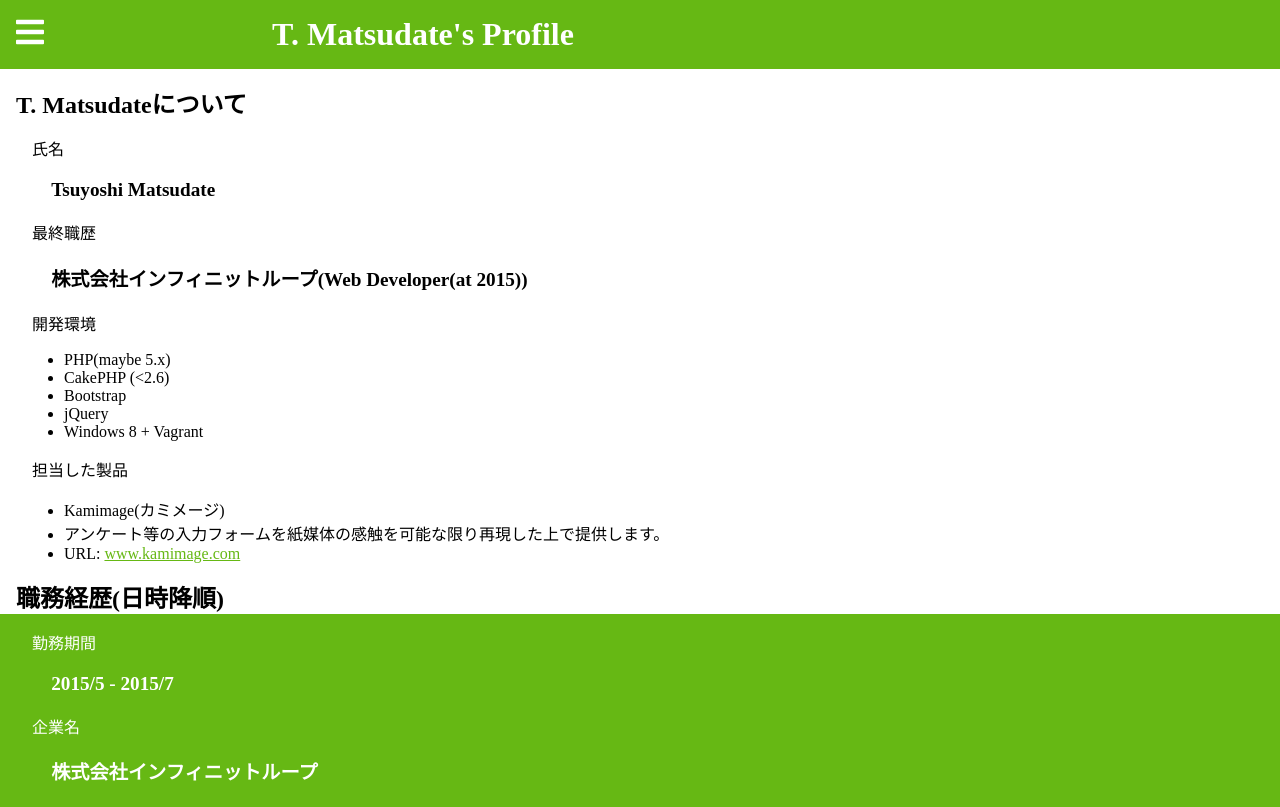
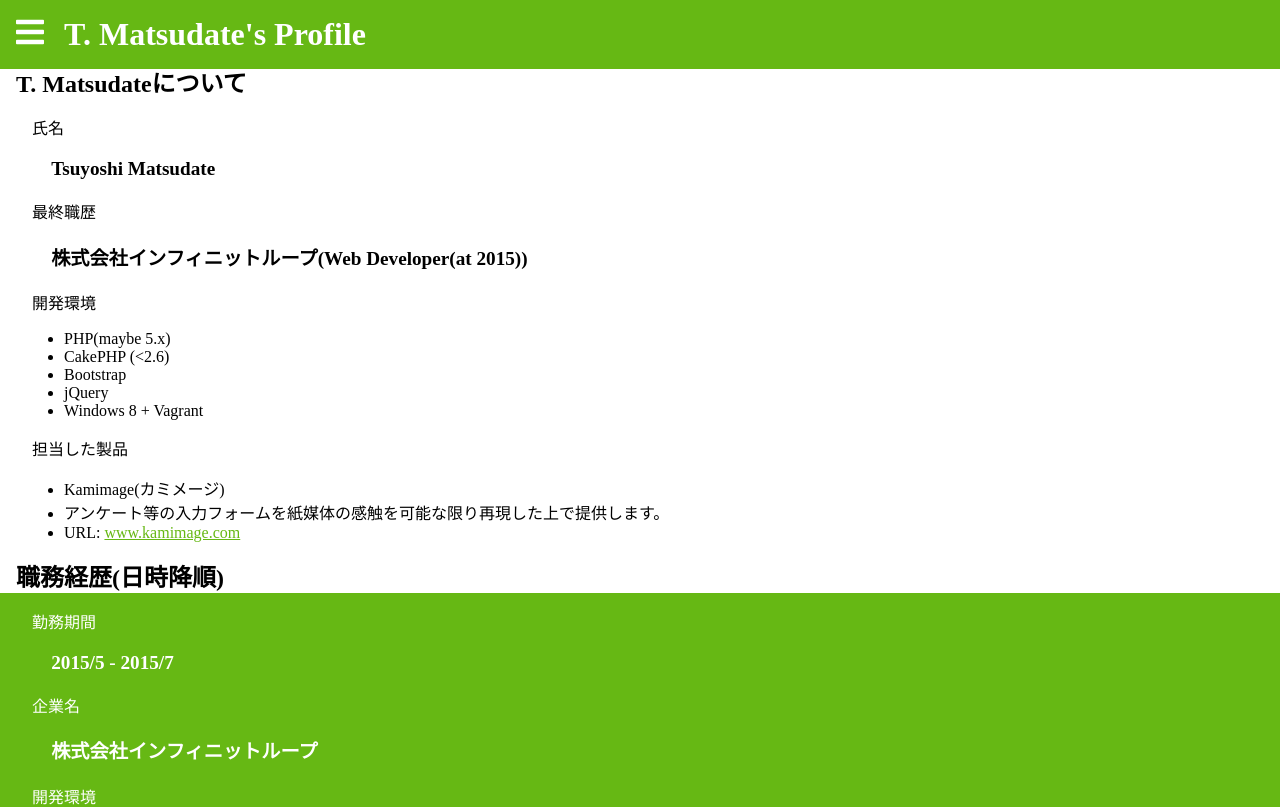
Before and after one commit to t-matsudate/my-profile, a Vue app: page / in a window 1280 px wide. Shown: the top 807 px of the page. Built offline with nearby package versions, Linux system fonts and the light colour scheme.

Commit message:
The menu bar can be shown/hidden.

```diff
--- a/src/components/GridMenu.vue
+++ b/src/components/GridMenu.vue
@@ -1,6 +1,5 @@
 <template>
   <div id="grids">
-    <MenuBar />
     <Header />
     <Menu />
     <Main />
@@ -8,7 +7,6 @@
 </template>
 
 <script>
-import MenuBar from './MenuBar.vue'
 import Header from './Header.vue'
 import Menu from './Menu.vue'
 import Main from './Main.vue'
@@ -16,7 +14,6 @@ import Main from './Main.vue'
 export default {
     name: 'GridMenu',
     components: {
-      MenuBar,
       Header,
       Menu,
       Main
@@ -25,8 +22,6 @@ export default {
 </script>
 
 <style lang="less">
-@menu-width: 20%;
-
 * {
   margin: 0;
   padding: 0;
@@ -35,7 +30,6 @@ export default {
 #grids {
     display: grid;
     grid-template-rows: repeat(2, auto);
-    grid-template-columns: @menu-width auto;
 
     a {
         color: hsl(90,80%,40%);
--- a/src/components/Header.vue
+++ b/src/components/Header.vue
@@ -1,14 +1,20 @@
 <template>
   <div id="header">
     <header>
+      <MenuBar />
       <h1 id="app-title">T. Matsudate's Profile</h1>
     </header>
   </div>
 </template>
 
 <script>
+import MenuBar from './MenuBar.vue'
+
 export default {
-    name: 'Header'
+    name: 'Header',
+    components: {
+        MenuBar
+    }
 }
 </script>
 
@@ -16,12 +22,28 @@ export default {
 #grids {
     #header {
         z-index: 1;
+        position: fixed;
         grid-row: 1;
-        grid-column: 2;
+        width: 100%;
         background-color: hsl(90, 80%, 40%);
         color: hsl(90,100%,100%);
 
         header {
+            display: grid;
+            grid-template-columns: 3em auto;
+
+            .menu-bar {
+                grid-column: 1;
+                padding: 1em;
+
+                a {
+                    .fas {
+                        font-size: 200%;
+                        color: hsl(90,100%,100%);
+                    }
+                }
+            }
+
             #app-title {
                 grid-column: 2;
                 padding: 0.5em;
--- a/src/components/Main.vue
+++ b/src/components/Main.vue
@@ -38,9 +38,8 @@ export default {
 #grids {
     #main {
         z-index: 0;
+        margin-top: 3em;
         grid-row: 2;
-        grid-column-start: 1;
-        grid-column-end: 3;
 
         main {
             padding: 1em;
--- a/src/components/Menu.vue
+++ b/src/components/Menu.vue
@@ -1,7 +1,8 @@
 <template>
-  <div id="menu" class="menu-hidden">
+  <div id="menu" class="hidden">
+    <MenuBar />
+    <div id="menu-list">
       <nav>
-      <MenuBar />
         <ul>
           <li><a href="#about-me">About Me</a></li>
           <li><a href="#resume">Resume</a></li>
@@ -11,6 +12,7 @@
           <li><a href="#donate">Donate</a></li>
         </ul>
       </nav>
+    </div>
   </div>
 </template>
 
@@ -32,43 +34,52 @@ export default {
         position: fixed;
         top: 0;
         bottom: 0;
+        overflow-y: scroll;
+
+        @media (min-width: 30rem) {
             width: 20%;
-        background-color: hsl(90, 50%, 95%);
+        }
 
-        nav {
+        @media (max-width: 30rem) {
+            width: 50%;
+        }
+
+        background-color: hsl(90, 50%, 99%);
+
         .menu-bar {
-                z-index: 2;
-                background-color: hsl(90,50%,95%);
+            padding: 1em;
 
             a {
                 .fas {
-                        margin: 0.5em;
                     font-size: 200%;
                     color: hsl(90,80%,40%);
                 }
             }
         }
 
+        #menu-list {
+            nav {
                 li {
                     font-size: 100%;
                     font-weight: normal;
                     font-style: normal;
                     padding: 0.5em;
-            }
-        }
 
                     a {
                         color: hsl(0,0%,0%);
                         text-decoration: none;
                     }
                 }
-
-    .menu-shown {
-        display: block;
+            }
+        }
     }
 
-    .menu-hidden {
+    #menu.hidden {
         display: none;
+    }
+
+    #menu.shown {
+        display: block;
     }
 }
 </style>
--- a/src/components/MenuBar.vue
+++ b/src/components/MenuBar.vue
@@ -1,6 +1,8 @@
 <template>
   <div class="menu-bar">
-    <a @click="slideSideMenu"><i class="fas fa-bars"></i></a>
+    <a @click="slideSideMenu">
+      <i class="fas fa-bars"></i>
+    </a>
   </div>
 </template>
 
@@ -11,10 +13,10 @@ export default {
         slideSideMenu: function() {
             let menu = document.getElementById("menu");
 
-            if (menu.getAttribute("class") === "menu-hidden") {
-                menu.setAttribute("class", "menu-shown");
-            } else if (menu.getAttribute("class") === "menu-shown") {
-                menu.setAttribute("class", "menu-hidden");
+            if (menu.getAttribute("class") === "hidden") {
+                menu.setAttribute("class", "shown");
+            } else if (menu.getAttribute("class") === "shown") {
+                menu.setAttribute("class", "hidden");
             } else {
                 return;
             }
@@ -24,20 +26,4 @@ export default {
 </script>
 
 <style lang="less">
-#grids {
-    .menu-bar {
-        z-index: 1;
-        grid-row: 1;
-        grid-column: 1;
-        background-color: hsl(90, 80%, 40%);
-
-        a {
-            .fas {
-                margin: 0.5em;
-                font-size: 200%;
-                color: hsl(90,100%,100%);
-            }
-        }
-    }
-}
 </style>
```
Lines whose indentation alone changed are shown as unchanged.
